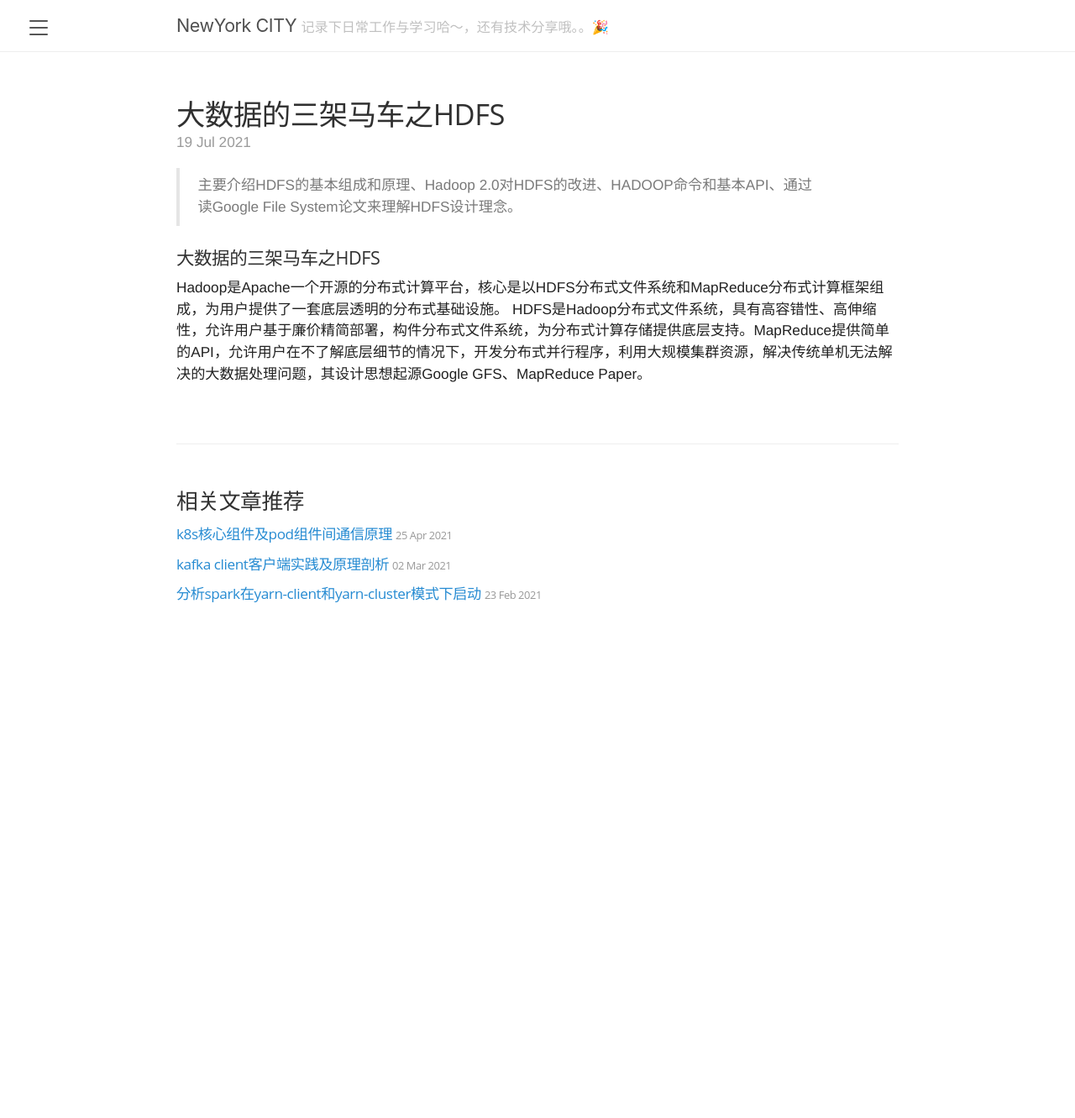
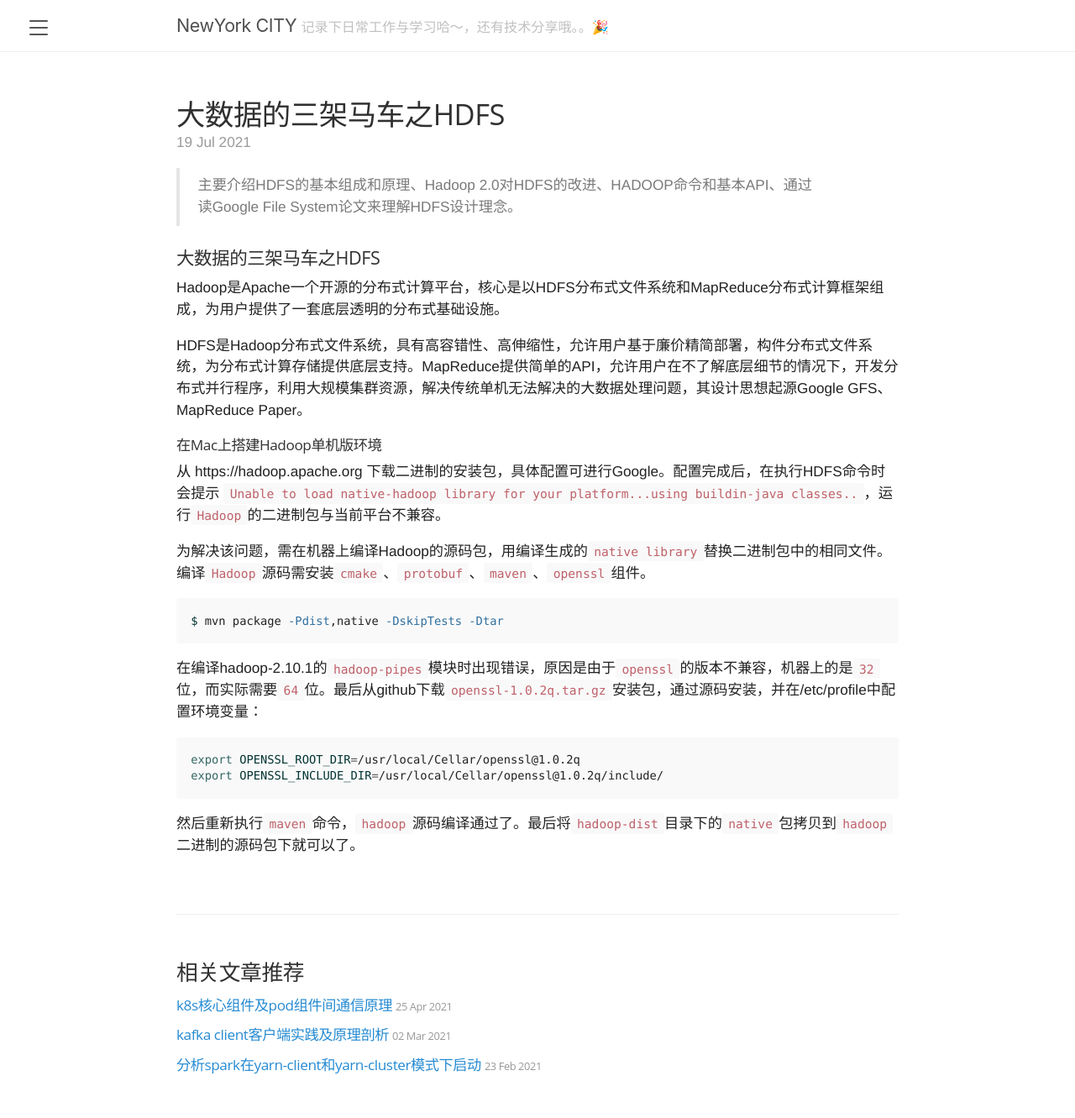
Before and after one commit to dongma/dongma.github.io, a Jekyll site: the page built from _posts/2021-07-19-apache-hadoop-mechanism.md, in a window 1280 px wide. Shown: the whole page at 84% size. Built offline with Jekyll 4.4.1, drawn with Linux system fonts in a browser that asks for light colours; before the commit the page ends 900 px from its top, so only the background shows below that.

Commit message:
write the problemes when build hadoop-2.10.1 source code

````diff
--- a/_posts/2021-07-19-apache-hadoop-mechanism.md
+++ b/_posts/2021-07-19-apache-hadoop-mechanism.md
@@ -6,6 +6,20 @@ title: 大数据的三架马车之HDFS
 
 ### 大数据的三架马车之HDFS
 Hadoop是Apache一个开源的分布式计算平台，核心是以HDFS分布式文件系统和MapReduce分布式计算框架组成，为用户提供了一套底层透明的分布式基础设施。
+
 HDFS是Hadoop分布式文件系统，具有高容错性、高伸缩性，允许用户基于廉价精简部署，构件分布式文件系统，为分布式计算存储提供底层支持。MapReduce提供简单的API，允许用户在不了解底层细节的情况下，开发分布式并行程序，利用大规模集群资源，解决传统单机无法解决的大数据处理问题，其设计思想起源Google GFS、MapReduce Paper。
 
 <!-- more -->
+#### 在Mac上搭建Hadoop单机版环境
+从 https://hadoop.apache.org 下载二进制的安装包，具体配置可进行Google。配置完成后，在执行HDFS命令时会提示 `Unable to load native-hadoop library for your platform...using buildin-java classes..`，运行`Hadoop`的二进制包与当前平台不兼容。
+
+为解决该问题，需在机器上编译Hadoop的源码包，用编译生成的`native library`替换二进制包中的相同文件。编译`Hadoop`源码需安装`cmake`、`protobuf`、`maven`、`openssl`组件。
+```shell
+$ mvn package -Pdist,native -DskipTests -Dtar
+```
+在编译hadoop-2.10.1的`hadoop-pipes`模块时出现错误，原因是由于`openssl`的版本不兼容，机器上的是`32`位，而实际需要`64`位。最后从github下载`openssl-1.0.2q.tar.gz`安装包，通过源码安装，并在/etc/profile中配置环境变量：
+```shell
+export OPENSSL_ROOT_DIR=/usr/local/Cellar/openssl@1.0.2q
+export OPENSSL_INCLUDE_DIR=/usr/local/Cellar/openssl@1.0.2q/include/
+```
+然后重新执行`maven`命令，`hadoop`源码编译通过了。最后将`hadoop-dist`目录下的`native`包拷贝到`hadoop`二进制的源码包下就可以了。
````
